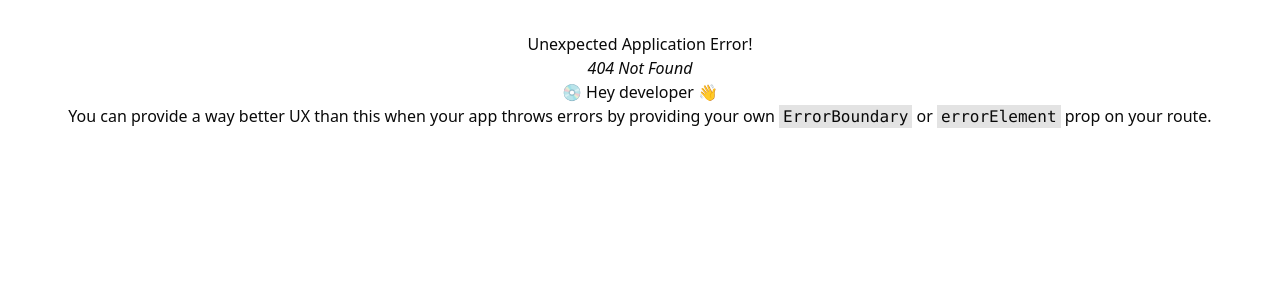
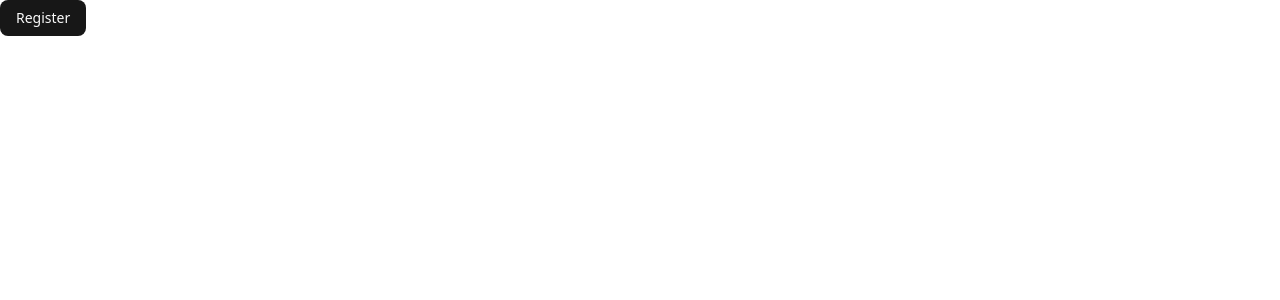
Before and after one commit to sanmaykant/aionyx, a React (Vite) app in the folder client/: page /register in a window 1280 px wide. Before the commit this address had no page. Shown: the top 300 px of the page. Built offline with nearby package versions, Linux system fonts and the light colour scheme.

Commit message:
Implemented routing on frontend

```diff
--- a/client/package.json
+++ b/client/package.json
@@ -10,6 +10,7 @@
     "preview": "vite preview"
   },
   "dependencies": {
+    "@radix-ui/react-slot": "^1.2.3",
     "@tailwindcss/vite": "^4.1.14",
     "class-variance-authority": "^0.7.1",
     "clsx": "^2.1.1",
--- /dev/null
+++ b/client/src/components/ui/button.jsx
@@ -0,0 +1,56 @@
+import * as React from "react"
+import { Slot } from "@radix-ui/react-slot"
+import { cva } from "class-variance-authority";
+
+import { cn } from "@/lib/utils"
+
+const buttonVariants = cva(
+  "inline-flex items-center justify-center gap-2 whitespace-nowrap rounded-md text-sm font-medium transition-all disabled:pointer-events-none disabled:opacity-50 [&_svg]:pointer-events-none [&_svg:not([class*='size-'])]:size-4 shrink-0 [&_svg]:shrink-0 outline-none focus-visible:border-ring focus-visible:ring-ring/50 focus-visible:ring-[3px] aria-invalid:ring-destructive/20 dark:aria-invalid:ring-destructive/40 aria-invalid:border-destructive",
+  {
+    variants: {
+      variant: {
+        default: "bg-primary text-primary-foreground hover:bg-primary/90",
+        destructive:
+          "bg-destructive text-white hover:bg-destructive/90 focus-visible:ring-destructive/20 dark:focus-visible:ring-destructive/40 dark:bg-destructive/60",
+        outline:
+          "border bg-background shadow-xs hover:bg-accent hover:text-accent-foreground dark:bg-input/30 dark:border-input dark:hover:bg-input/50",
+        secondary:
+          "bg-secondary text-secondary-foreground hover:bg-secondary/80",
+        ghost:
+          "hover:bg-accent hover:text-accent-foreground dark:hover:bg-accent/50",
+        link: "text-primary underline-offset-4 hover:underline",
+      },
+      size: {
+        default: "h-9 px-4 py-2 has-[>svg]:px-3",
+        sm: "h-8 rounded-md gap-1.5 px-3 has-[>svg]:px-2.5",
+        lg: "h-10 rounded-md px-6 has-[>svg]:px-4",
+        icon: "size-9",
+        "icon-sm": "size-8",
+        "icon-lg": "size-10",
+      },
+    },
+    defaultVariants: {
+      variant: "default",
+      size: "default",
+    },
+  }
+)
+
+function Button({
+  className,
+  variant,
+  size,
+  asChild = false,
+  ...props
+}) {
+  const Comp = asChild ? Slot : "button"
+
+  return (
+    <Comp
+      data-slot="button"
+      className={cn(buttonVariants({ variant, size, className }))}
+      {...props} />
+  );
+}
+
+export { Button, buttonVariants }
--- /dev/null
+++ b/client/src/components/ui/spinner.jsx
@@ -0,0 +1,18 @@
+import { Loader2Icon } from "lucide-react"
+
+import { cn } from "@/lib/utils"
+
+function Spinner({
+  className,
+  ...props
+}) {
+  return (
+    <Loader2Icon
+      role="status"
+      aria-label="Loading"
+      className={cn("size-4 animate-spin", className)}
+      {...props} />
+  );
+}
+
+export { Spinner }
--- /dev/null
+++ b/client/src/pages/Dashboard.jsx
@@ -0,0 +1,9 @@
+import { Button } from "@/components/ui/button";
+
+export function DashboardPage() {
+    const logout = () => {
+        localStorage.removeItem("access-token")
+        window.location.reload()
+    }
+    return <Button onClick={logout}>Logout</Button>
+}
--- /dev/null
+++ b/client/src/pages/Register.jsx
@@ -0,0 +1,26 @@
+import { login } from "@/api/OAuthApi"
+import { Button } from "@/components/ui/button"
+import { useEffect } from "react"
+import { useNavigate, useSearchParams } from "react-router"
+
+export function RegisterPage() {
+    const navigate = useNavigate()
+    const [ searchParams ] = useSearchParams()
+    const accessToken = searchParams.get("accessToken")
+
+    const handleRegister = async () => {
+        const { url } = await login()
+        window.location.href = url
+    }
+
+    useEffect(() => {
+        if (!accessToken) {
+            return
+        }
+
+        localStorage.setItem("access-token", accessToken)
+        navigate("/dashboard")
+    })
+
+    return <Button onClick={handleRegister}>Register</Button>
+}
--- /dev/null
+++ b/client/src/providers/AuthProvider.jsx
@@ -0,0 +1,51 @@
+import {
+    useState,
+    useEffect,
+    useContext,
+    createContext,
+} from "react";
+import { useNavigate } from "react-router";
+
+const AuthContext = createContext("undetermined")
+
+const readAccessToken = () => {
+    return localStorage.getItem("access-token")
+}
+
+export function AuthProvider({ children }) {
+    const [authStatus, setAuthStatus] = useState(useContext(AuthContext))
+
+    useEffect(() => {
+        (async () => {
+            const token = readAccessToken()
+            if (token) {
+                setAuthStatus("authenticated")
+            } else {
+                setAuthStatus("unauthenticated")
+            }
+        })()
+    }, [authStatus, setAuthStatus])
+
+    return <AuthContext.Provider value={{ authStatus }}>
+        {children}
+    </AuthContext.Provider>
+}
+
+export function ProtectedRoute({ children }) {
+    let page = children
+    const navigate = useNavigate();
+    const { authStatus } = useContext(AuthContext);
+
+    useEffect(() => {
+        console.log(authStatus)
+        if (authStatus === "unauthenticated") {
+            navigate("/register");
+        }
+    }, [authStatus, navigate]);
+
+    if (authStatus !== "authenticated") {
+        page = <div>Loading...</div>;
+    }
+
+    return page
+}
```
Also changed, not shown: client/src/main.jsx (+10 -6 lines), 2 other files (tests, documents, lock files or other folders).
